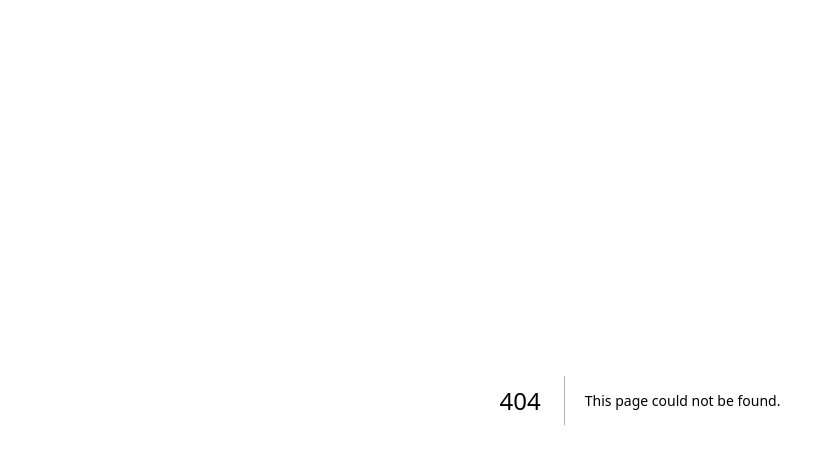
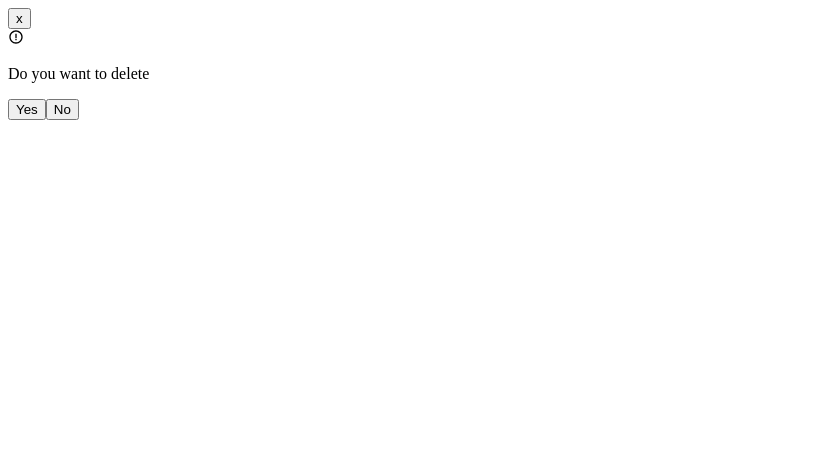
Before and after one commit to PremPPrem/todolist, a Next.js app: page /components/Modal in a window 1280 px wide. Before the commit this address had no page. Shown: the top 464 px of the page, without its empty margins (0-835 px from the left). Built offline with nearby package versions, Linux system fonts and the light colour scheme.

Commit message:
create todoItem,modal components and add delete

```diff
--- /dev/null
+++ b/pages/components/Modal.jsx
@@ -0,0 +1,23 @@
+import React from 'react'
+import { BiErrorCircle } from "react-icons/bi";
+import s from "@/styles/Modal.module.scss";
+
+export default function Modal({id,deleteTodo,closeModal}) {
+  return (
+    <div>
+    <div>
+      <div>
+          <button onClick={()=> closeModal(false)}>x</button>
+          <div><BiErrorCircle /></div>
+          <div>
+              <p>Do you want to delete</p>
+          </div>
+          <div>
+              <button onClick={()=>deleteTodo(id)}>Yes</button>
+              <button onClick={()=> closeModal(false)}>No</button>
+          </div>
+      </div>
+    </div>
+  </div>
+  )
+}
```
Also changed, not shown: pages/components/TodoItem.jsx (added, +28 -0 lines), pages/components/TodoList.jsx (+9 -15 lines), styles/Modal.module.scss (added).
